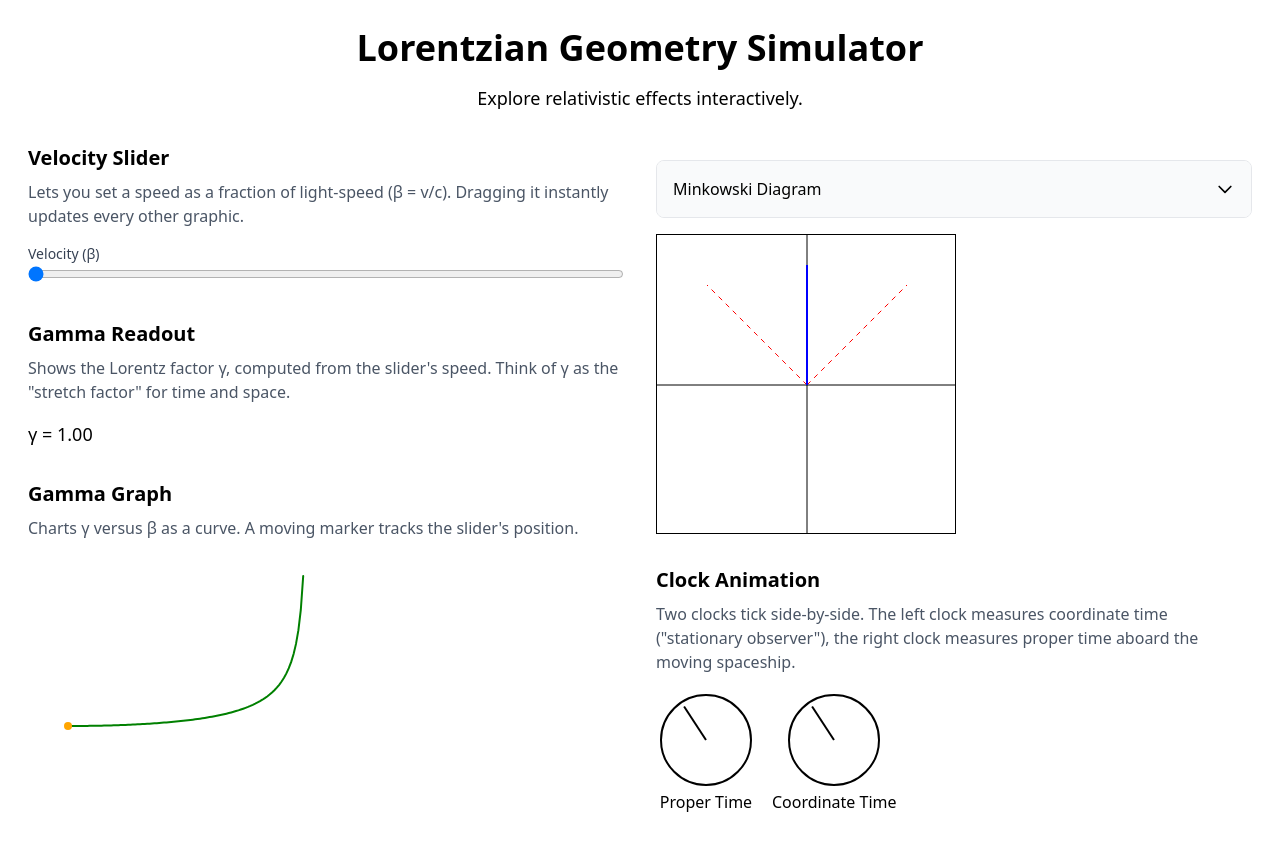
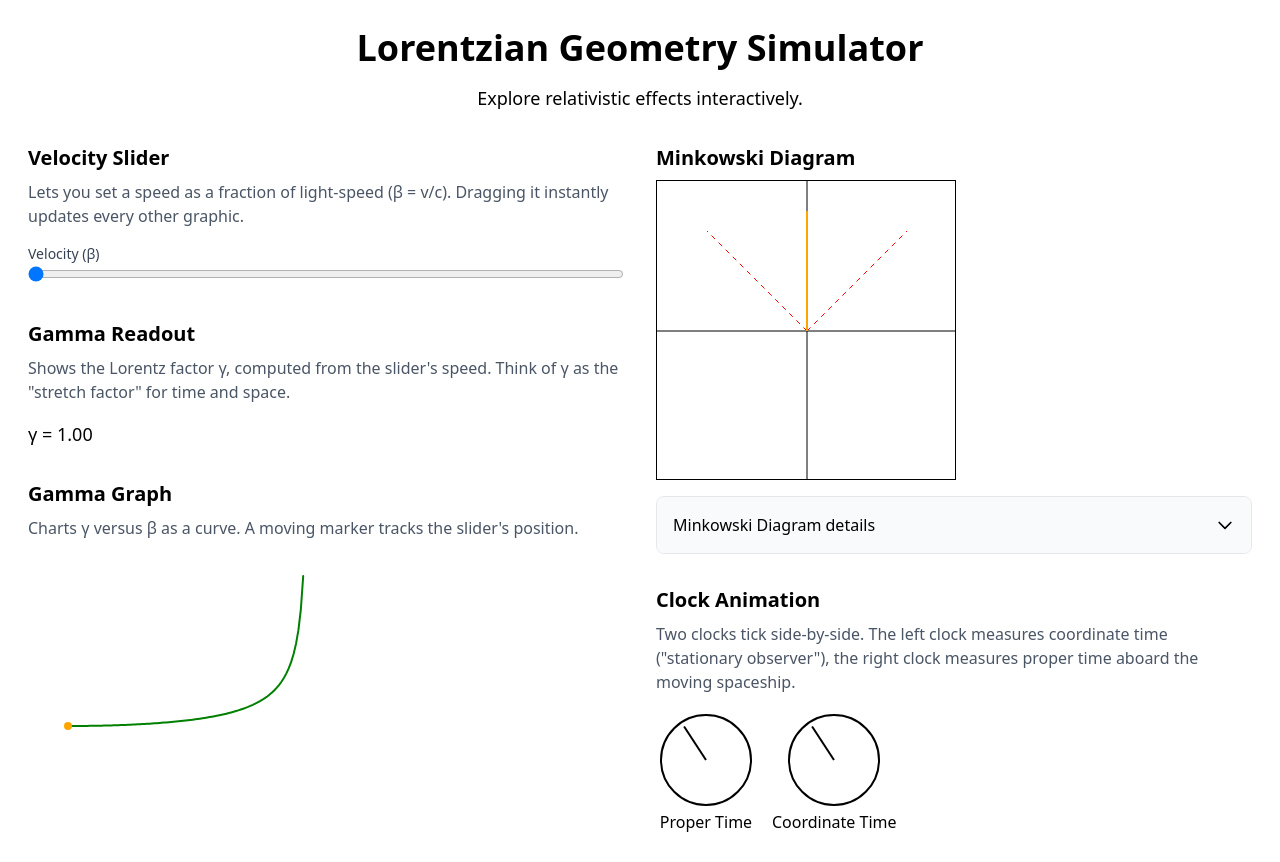
Before and after one commit to johnwlockwood/lorentzian-geometry, a React (Vite) app: page / in a window 1280 px wide. Built offline with nearby package versions, Linux system fonts and the light colour scheme.

Commit message:
change color of ship line
add more explanation

```diff
--- a/src/App.tsx
+++ b/src/App.tsx
@@ -40,19 +40,39 @@ const App = () => {
           <section>
             <div className="space-y-8">
               <div>
+                <h2 className="text-xl font-semibold mb-2">Minkowski Diagram</h2>
+                <MinkowskiDiagram />
                 <div className="mt-4 mb-4">
-                  <Accordion title="Minkowski Diagram">
+                  <Accordion title="Minkowski Diagram details">
                     <h3 className="text-l font-semibold">What it does</h3>
                     <p className="text-gray-600">
                       Plots spacetime (vertical = ct, horizontal = x). The orange world-line tilts with speed, while the 45° light-cone stays fixed.
                     </p>
                     <h3 className="text-l font-semibold mt-4">Why it matters</h3>
                     <p className="text-gray-600">
-                      This diagram reveals causality. As the world‑line tilts closer to the cone, proper time along it shrinks—visualizing time dilation geometrically.
+                      This diagram reveals causality. As the world-line tilts closer to the cone, proper time along it shrinks—visualizing time dilation geometrically.
                     </p>
+
+                    <h3 className="text-l font-semibold mt-4">Spacetime at a glance:</h3>
+                    <p className="text-gray-600">The vertical axis shows ct (time scaled by the speed of light so that seconds read as light-seconds); the horizontal axis shows x (distance). Putting them in the same units lets geometry tell the story.</p>
+
+                    <h3 className="text-l font-semibold mt-4">Light cone:</h3>
+                    <p className="text-gray-600">The 45° diagonals are light rays. They carve spacetime into three regions:</p>
+                    <ul className="list-disc list-inside">
+                      <li>Future cone — events you can influence, because signals leaving the origin at ≤c will reach them.</li>
+                      <li>Past cone — events that could influence you, because their light can reach the origin.</li>
+                      <li>Elsewhere — spacelike-separated events outside the cones; no signal obeying relativity can get there in time, so they're causally disconnected.</li>
+                    </ul>
+
+                    <h3 className="text-l font-semibold mt-4">World-line:</h3> <p className="text-gray-600">The orange line is the spacecraft's path. Its slope = Δct/Δx = c/v. Drag the velocity slider: the line flattens toward 45° as you accelerate, shrinking the proper-time tick marks along it—that's time dilation drawn as shorter path-length through spacetime.</p>
+
+                    <h3 className="text-l font-semibold mt-4">Invariant hyperbolas:</h3> <p className="text-gray-600">Points equidistant in spacetime (same interval s² = (ct)²−x²) live on hyperbolas. Rotate frames (a Lorentz transformation) and those hyperbolas stay put—just like circles in Euclidean space—showing why the interval is “the thing” everyone agrees on.</p>
+
+                    <h3 className="text-l font-semibold mt-4">Relativity of simultaneity:</h3> <p className="text-gray-600">In one frame, “now” is a horizontal slice. Tilt that slice by hyperbolic rotation and you get another observer's “now.” Try toggling the simultaneity grid (button in the corner) to see why observers disagree on what's simultaneous yet never on causal order.</p>
+
+                    <h3 className="text-l font-semibold mt-4">Causal takeaway:</h3> <p className="text-gray-600">No matter how close your world-line hugs the light cone, it can't cross it. Causality is safeguarded because all Lorentz transformations leave the cone standing; the speed of light is the same in every frame.</p>
                   </Accordion>
                 </div>
-                <MinkowskiDiagram />
               </div>
 
               <div>
--- a/src/components/MinkowskiDiagram.tsx
+++ b/src/components/MinkowskiDiagram.tsx
@@ -37,7 +37,7 @@ const MinkowskiDiagram = () => {
           y1={midY}
           x2={midX + worldLineX}
           y2={midY - lineLength}
-          stroke="blue"
+          stroke="orange"
           strokeWidth={2}
         />
       </Group>
```
